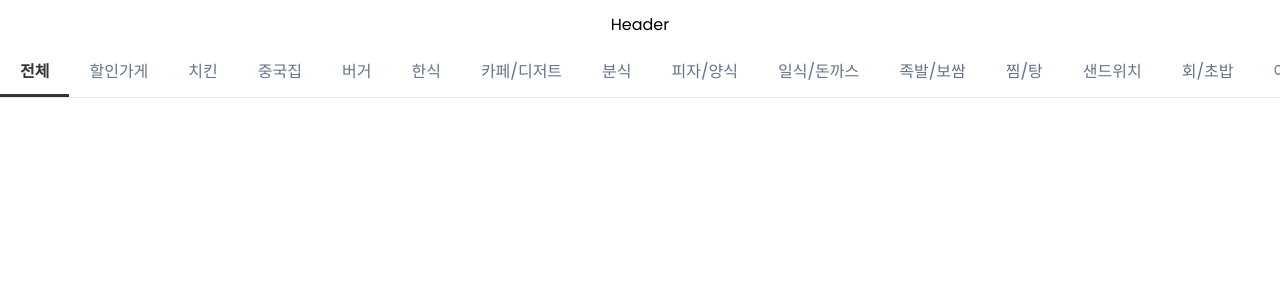
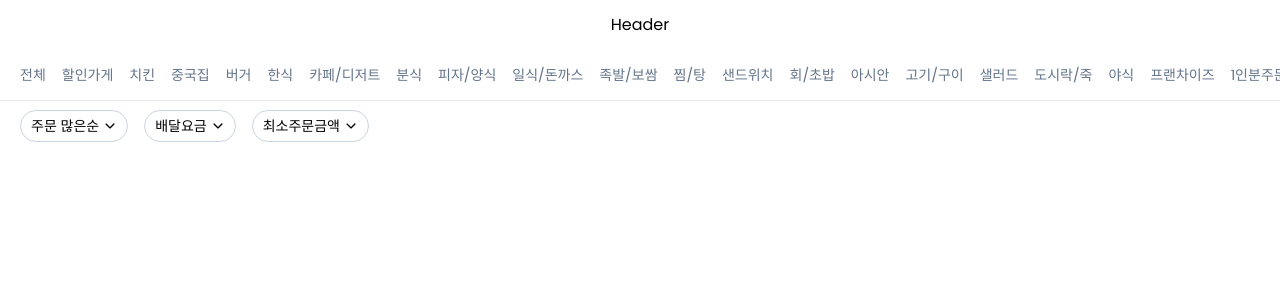
Before and after one commit to tlsrl6427/yogiyo-front, a Next.js app: page /home/marketList in a window 1280 px wide. Shown: the top 300 px of the page. Built offline with nearby package versions, Linux system fonts and the light colour scheme.

Commit message:
[feat] MarketList DropDown Menu창 추가 - Option Menu bar 추가 - 상태관리 적용 - RecoilRootWrapper 추가

```diff
--- /dev/null
+++ b/app/RecoilRootWrapper.tsx
@@ -0,0 +1,10 @@
+"use client";
+
+import React from "react";
+import { RecoilRoot } from "recoil";
+
+function RecoilRootWrapper({ children }: { children: React.ReactNode }) {
+  return <RecoilRoot>{children}</RecoilRoot>;
+}
+
+export default RecoilRootWrapper;
--- a/app/globals.css
+++ b/app/globals.css
@@ -20,9 +20,3 @@ body {
   color: rgb(var(--foreground-rgb));
   background: linear-gradient(to bottom, transparent, rgb(var(--background-end-rgb))) rgb(var(--background-start-rgb));
 }
-
-.web-container {
-  width: 360px;
-  height: 640px;
-  border: solid 1px #fff;
-}
--- a/app/home/marketList/page.tsx
+++ b/app/home/marketList/page.tsx
@@ -1,9 +1,11 @@
-import MenuList from "@/components/home/marketList/menuList"
+import MenuList from "@/components/home/marketList/MenuList"
+import OptionList from "@/components/home/marketList/OptionList"
 
 const MarketList = () => {
   return (
     <div className="w-full pt-[50px]">
       <MenuList />
+      <OptionList />
     </div>
   )
 }
--- a/app/home/page.tsx
+++ b/app/home/page.tsx
@@ -7,7 +7,7 @@ import SearchBarLink from "@/components/home/SearchBarLink";
 const Home = () => {
 
   return (
-    <div className="flex flex-col max-w-[400px] pt-[50px]">
+    <div className="flex flex-col w-full pt-[50px]">
       <Header />
       {/* <Banner /> */}
       <SearchBarLink />
--- a/app/layout.tsx
+++ b/app/layout.tsx
@@ -1,6 +1,7 @@
 import "./globals.css";
 import type { Metadata } from "next";
 import { Poppins } from "next/font/google";
+import RecoilRootWrapper from "./RecoilRootWrapper";
 
 const poppins = Poppins({
   weight: ["400", "600"],
@@ -16,7 +17,9 @@ export const metadata: Metadata = {
 export default function RootLayout({ children }: { children: React.ReactNode }) {
   return (
     <html lang="en">
-      <body className={poppins.className}>{children}</body>
+      <body className={poppins.className}>
+        <RecoilRootWrapper>{children}</RecoilRootWrapper>
+      </body>
     </html>
   );
 }
--- a/app/page.tsx
+++ b/app/page.tsx
@@ -1,17 +1,29 @@
 import Image from "next/image";
 import Head from "next/head";
 import "./globals.css";
+import Header from "@/components/common/Header";
+import GridIconMenu from "@/components/home/GridIconMenu";
+import MyOrderedEateries from "@/components/home/MyOrderedEateries";
+import NewEateries from "@/components/home/NewEateries";
+import SearchBarLink from "@/components/home/SearchBarLink";
 
 export default function Home() {
   return (
-    <div className="bg-black min-h-screen flex justify-center items-center h-screen">
+    <div className="flex flex-col w-full pt-[50px]">
     {/* <div> */}
       <Head>
         <title>yogiyo</title>
         <meta name="description" content="clone yogiyo"></meta>
       </Head>
-      <main className="web-container mx-auto py-10 px-4 flex flex-col items-center justify-center">
-        <h1 className="text-4xl font-bold mb-8 text-white">yogiyo?</h1>
+      <main className="flex flex-col w-full pt-[50px]">
+        <Header />
+        {/* <Banner /> */}
+        <SearchBarLink />
+        <GridIconMenu />
+        <div className="p-1.5 bg-slate-100" />
+        <MyOrderedEateries />
+        <div className="p-1.5 bg-slate-100" />
+        <NewEateries />
       </main>
     </div>
   );
--- /dev/null
+++ b/components/home/marketList/MenuList.tsx
@@ -0,0 +1,87 @@
+'use client'
+import { gridIconList } from "@/lib/commonData"
+import { useState, useRef } from "react";
+//사용할 모듈
+// import { Swiper, SwiperSlide } from "swiper/react"
+// import "swiper/css";
+
+// const swiperStyle = {
+// }
+
+// const slideStyle = {
+//   width: 'auto',
+//   padding: '10px 20px'
+// }
+
+
+const MenuList = () => {
+  const parentRef = useRef<HTMLDivElement | null>(null)
+  const childRef = useRef<HTMLDivElement | null>(null)
+  const [ selectMenu, setSelectMenu ] = useState('')
+
+  const handleGrandchildClick = (event: React.MouseEvent<HTMLDivElement>) => {
+    if (parentRef.current && childRef.current) {
+      const grandchildRect = event.currentTarget.getBoundingClientRect()
+      const parentRect = parentRef.current.getBoundingClientRect()
+
+      const childCurrentScroll = childRef.current.scrollLeft
+
+      // 화면 중앙으로 옮기기 위한 계산
+      const scrollAmount = childCurrentScroll + grandchildRect.left - parentRect.left - (parentRect.width / 2) + (grandchildRect.width / 2)
+
+      childRef.current.scrollTo({
+        left: scrollAmount,
+        behavior: 'smooth'
+      })
+    }
+  }
+
+  return (
+    // <div className="w-full border-b">
+    //   <Swiper
+    //     style={swiperStyle}
+    //     slidesPerView={'auto'}
+    //     slideToClickedSlide={true}
+    //     centeredSlides={true}
+    //   >
+    //     {
+    //       gridIconList?.map((menu, i) => {
+    //         return (
+    //           <SwiperSlide style={slideStyle} key={i}>
+    //             <p className="whitespace-nowrap text-slate-500">{menu}</p>
+    //           </SwiperSlide>
+    //         )
+    //       })
+    //     }
+    //   </Swiper>
+    //   <style jsx global>{`
+    //     .swiper-slide-active {
+    //       border-bottom: 3px solid #333;
+    //     }
+    //     .swiper-slide-active p {
+    //       color: #333;
+    //       font-weight: 800;
+    //     }
+    // `}</style>
+    // </div>
+    <div ref={parentRef} className="w-full border-b overflow-hidden relative z-10">
+      <div ref={childRef} className="no-scroll top-0 left-0 overflow-x-auto h-[50px] flex px-[20px] items-center gap-4 text-sm absoulte bg-white">
+        {gridIconList.map((menu, i) => (
+          <p key={i} onClick={(e) => {handleGrandchildClick(e), setSelectMenu(menu)}} className={`flex items-center whitespace-nowrap cursor-pointer ${
+            selectMenu === menu ? 'text-black font-extrabold border-b-[3px] border-black h-[100%] leading-[100%]' : 'text-slate-500'
+          }`}>{menu}</p>
+        ))}
+      </div>
+      <style jsx>{`
+        .no-scroll {
+          -ms-overflow-style: none;
+        }
+        .no-scroll::-webkit-scrollbar {
+          display:none;
+        }
+      `}</style>
+    </div>
+  )
+}
+
+export default MenuList
--- /dev/null
+++ b/components/home/marketList/OptionList.tsx
@@ -0,0 +1,95 @@
+'use client'
+
+import { useState } from "react";
+import { IoIosArrowUp, IoIosArrowDown } from "react-icons/io";
+import { BsCheck } from "react-icons/bs";
+
+//menu 타입
+type MenuKey = 'sort' | 'delFilter' | 'orderAmount';
+interface SelectMenuState {
+  target: MenuKey;
+  list: string[];
+};
+
+const menu = {
+  'sort': ['주문 많은순', '리뷰 많은순', '거리 가까운순', '별점 높은순'],
+  'delFilter': ['배달요금', '무료', '무료 ~ 1000원', '무료 ~ 2000원', '무료 ~ 3000원'],
+  'orderAmount': ['최소주문금액', '5,000원 이하', '10,000원 이하', '12,000원 이하', '15,000원 이하']
+}
+
+const OptionList = () => {
+  //메뉴 옵션 state
+  const [ sortState, setSortState ] = useState(menu.sort[0])
+  const [ delFilter, setDelFilter ] = useState(menu.delFilter[0])
+  const [ orderAmount, setOrderAmount ] = useState(menu.orderAmount[0])
+
+  //드롭다운 메뉴 토글
+  const [ toggleDropDown, setToggleDropDown ] = useState(false)
+  //선택된 메뉴 state
+  const [ selectMenu, setSelectMenu ] = useState<SelectMenuState>({target: 'sort', list: menu.sort})
+
+  //setter함수 하나로 합침
+  const setMenuDropDown = (select: MenuKey) => {
+    setToggleDropDown(!toggleDropDown)
+    setSelectMenu({target: select, list: menu[select]})
+  }
+
+  //토글될 드롭다운 메뉴 렌더링
+  const dropDownMenu = (toggle: boolean, menu: any) => {
+
+    const isSelected = (menuTarget: string, value: string) =>
+    (menuTarget === 'sort' && value === sortState) ||
+    (menuTarget === 'delFilter' && value === delFilter) ||
+    (menuTarget === 'orderAmount' && value === orderAmount)
+
+    if(toggle){return (
+      <div className="bg-white flex flex-col gap-4 relative z-10 pb-6 cursor-pointer">
+        {menu.list.map((value: string, i: number) => (
+          <p key={i} onClick={() => {
+            switch (menu.target) {
+              case 'sort': setSortState(value)
+                break
+              case 'delFilter': setDelFilter(value)
+                break
+              case 'orderAmount': setOrderAmount(value)
+            }
+
+            setToggleDropDown(false)
+          }} className={`px-4 py-1 flex justify-between ${isSelected(menu.target, value)
+          ? 'text-black' : 'text-gray-400'}`}>{value}
+          {isSelected(menu.target, value) ? <BsCheck style={{fontSize: '1.5rem'}}/> : null}</p>
+        ))}
+      </div>
+    )}
+  }
+
+  return (
+    <>
+      <div className="w-full overflow-hidden relative z-10">
+        <div className="no-scroll top-0 left-0 overflow-x-auto h-[50px] flex px-[20px] items-center gap-4 text-sm absoulte bg-white">
+          <div onClick={() => {setMenuDropDown('sort')}}  className="px-[10px] py-[5px] border border-slate-300 rounded-2xl flex justify-center items-center gap-1 cursor-pointer whitespace-nowrap">
+            {sortState}{toggleDropDown && selectMenu.target === 'sort' ? <IoIosArrowUp /> : <IoIosArrowDown />}
+          </div>
+          <div onClick={() => {setMenuDropDown('delFilter')}} className="px-[10px] py-[5px] border border-slate-300 rounded-2xl flex justify-center items-center gap-1 cursor-pointer whitespace-nowrap">
+            {delFilter}{toggleDropDown && selectMenu.target === 'delFilter' ? <IoIosArrowUp /> : <IoIosArrowDown />}
+          </div>
+          <div onClick={() => {setMenuDropDown('orderAmount')}} className="px-[10px] py-[5px] border border-slate-300 rounded-2xl flex justify-center items-center gap-1 cursor-pointer whitespace-nowrap">
+            {orderAmount}{toggleDropDown && selectMenu.target === 'orderAmount' ? <IoIosArrowUp /> : <IoIosArrowDown />}
+          </div>
+        </div>
+      </div>
+      {dropDownMenu(toggleDropDown, selectMenu)}
+      {toggleDropDown ? <div onClick={() => {setToggleDropDown(false)}}className="w-full h-full absolute top-[100px] left-0 bg-black bg-opacity-10 z-90"></div> : null}
+      <style jsx>{`
+        .no-scroll {
+          -ms-overflow-style: none;
+        }
+        .no-scroll::-webkit-scrollbar {
+          display:none;
+        }
+      `}</style>
+    </>
+  )
+}
+
+export default OptionList
--- a/components/home/marketList/menuList.tsx
+++ /dev/null
@@ -1,49 +0,0 @@
-'use client'
-import { gridIconList } from "@/lib/commonData"
-//사용할 모듈
-import { Swiper, SwiperSlide } from "swiper/react"
-import "swiper/css";
-
-const swiperStyle = {
-}
-
-const slideStyle = {
-  width: 'auto',
-  padding: '10px 20px'
-}
-
-
-const MenuList = () => {
-
-  return (
-    <div className="w-full border-b">
-      <Swiper
-        style={swiperStyle}
-        slidesPerView={'auto'}
-        slideToClickedSlide={true}
-      >
-        {
-          gridIconList?.map((menu, i) => {
-            return (
-              <SwiperSlide style={slideStyle} key={i}>
-                <p className="whitespace-nowrap text-slate-500">{menu}</p>
-              </SwiperSlide>
-            )
-          })
-        }
-      </Swiper>
-      <style jsx global>{`
-        .swiper-slide-active {
-          border-bottom: 3px solid #333;
-        }
-        .swiper-slide-active p {
-          color: #333;
-          font-weight: 800;
-        }
-    `}</style>
-    </div>
-
-  )
-}
-
-export default MenuList
--- a/package.json
+++ b/package.json
@@ -14,6 +14,7 @@
     "react": "^18",
     "react-dom": "^18",
     "react-icons": "^4.11.0",
+    "recoil": "^0.7.7",
     "swiper": "^10.3.1"
   },
   "devDependencies": {
```
Also changed, not shown: lib/commonData.ts (line endings or trailing spaces), 1 other file (tests, documents, lock files or other folders).
